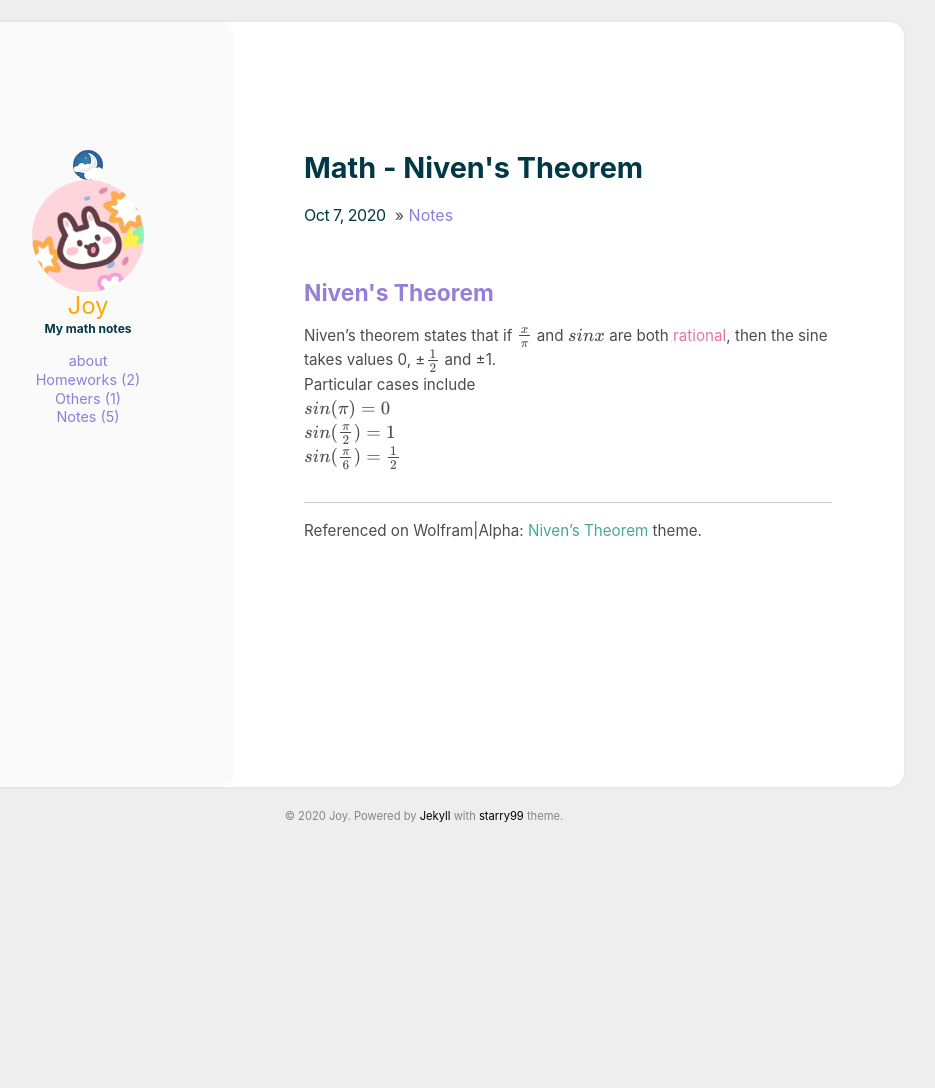
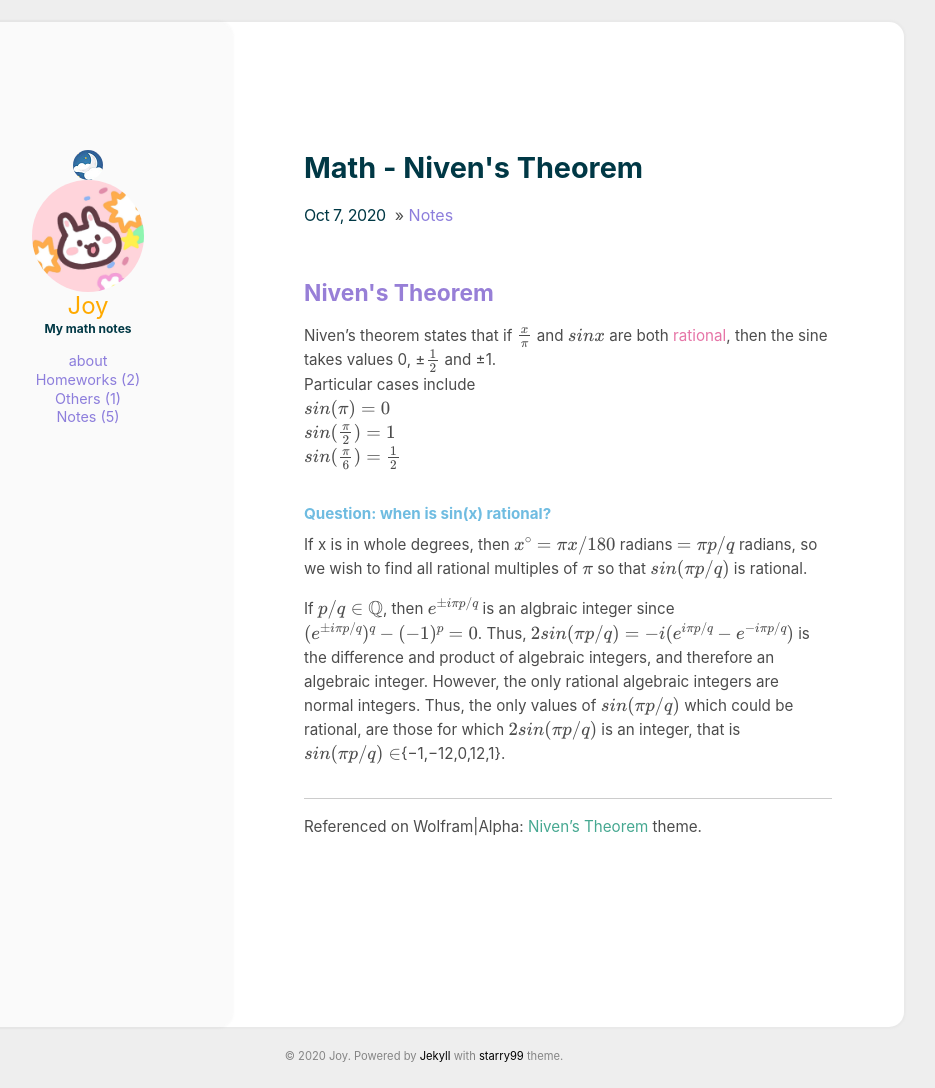
Before and after one commit to Joy3Luo/Joy3luo.github.io, a Jekyll site: the page built from _posts/2020-10-07-Nivens_Theorem.md, in a window 1280 px wide. Shown: the whole page, without its empty margins (216-1151 px from the left). Built offline with Jekyll 4.4.1, drawn with Linux system fonts in a browser that asks for light colours; formulas are drawn with MathJax 3; before the commit the page ends 922 px from its top, so only the background shows below that.

Commit message:
Update 2020-10-07-Nivens_Theorem.md

```diff
--- a/_posts/2020-10-07-Nivens_Theorem.md
+++ b/_posts/2020-10-07-Nivens_Theorem.md
@@ -36,6 +36,11 @@ $sin (\pi) = 0 $<br/>
 $sin (\frac{\pi}{2}) = 1 $<br/>
 $sin (\frac{\pi}{6}) = \frac{1}{2} $<br/>
 
+#### <font color= 6FBCE1> Question: when is sin(x) rational?</font>
+If x is in whole degrees, then $x^∘=πx/180$ radians $=πp/q$ radians, so we wish to find all rational multiples of $π$ so that $sin(πp/q)$ is rational. <br/>
+
+If $p/q∈\mathbb{Q}$, then $e^{±iπp/q}$ is an algbraic integer since $(e^{±iπp/q})^q−(−1)^p = 0$. Thus, $2sin(πp/q)=−i(e^{iπp/q}−e^{−iπp/q})$ is the difference and product of algebraic integers, and therefore an algebraic integer. However, the only rational algebraic integers are normal integers. Thus, the only values of $sin(πp/q)$ which could be rational, are those for which $2sin(πp/q)$ is an integer, that is $sin(πp/q)∈${−1,−12,0,12,1}.
+
 -----------------------------------------
 Referenced on Wolfram|Alpha:
 <a href="https://www.wolframalpha.com/input/?i=niven%E2%80%99s+theorem">Niven's Theorem</a> theme.
```
